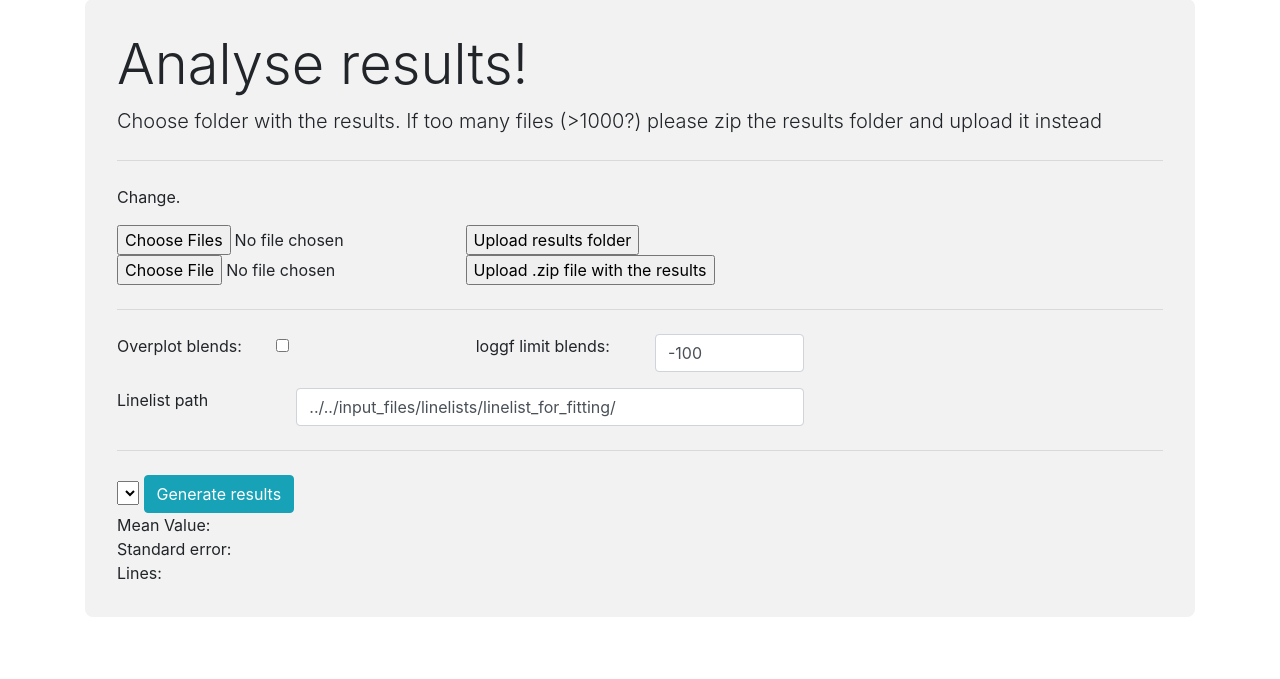
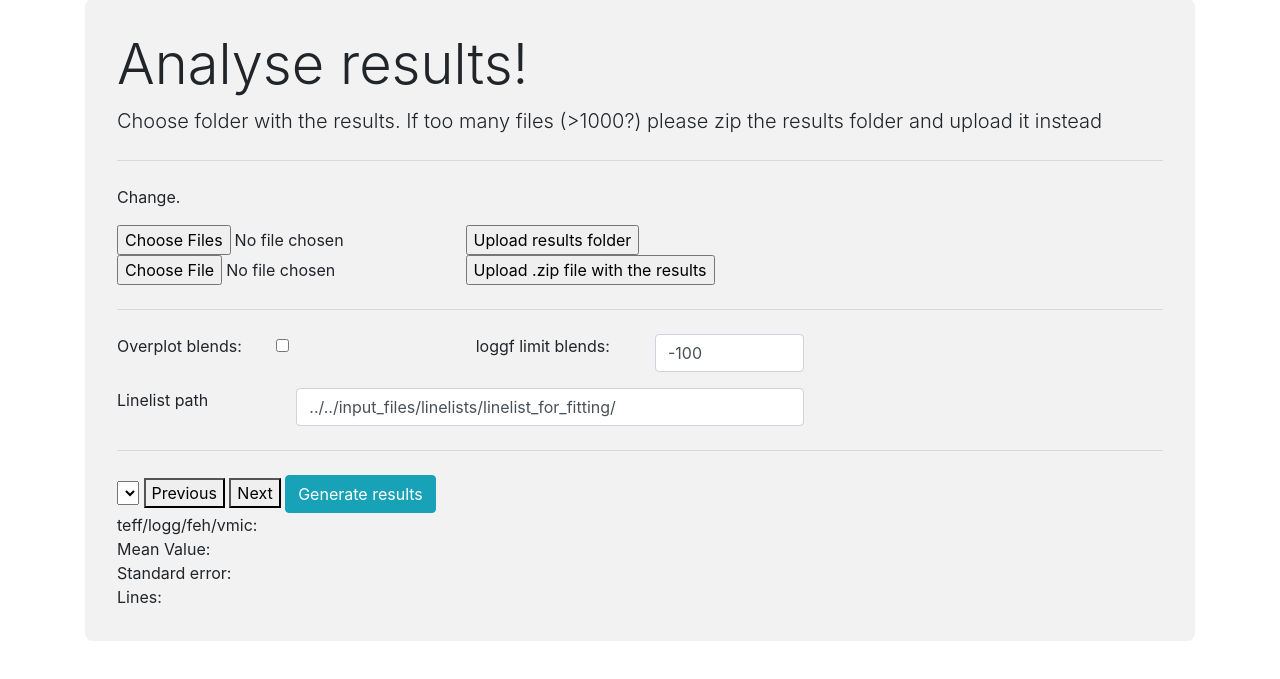
Before and after one commit to stormnick/TSGuiPy, a Flask app: page /spectral_fits_viewer in a window 1280 px wide. Shown: the part 121-800 px from the top of the page. Run offline with Flask 3, Linux system fonts and the light colour scheme; lists and menus that the app fills with data are empty; some libraries are stand-ins or nearby versions.

Commit message:
added plotting of blends/sensitivity. added stellar param and up/down buttons in spectra viewer

```diff
--- a/src/app.py
+++ b/src/app.py
@@ -140,7 +140,12 @@ def get_plot_fitted_result_one_star():
     linelist_path = data['linelistPath']
     loggf_limit = float(data['loggf_limit'])
     figures = []
+    avg_feh = []
+    avg_vmic = []
     for linemask_idx, linemask_center_wavelength in enumerate(data_results_storage["linemask_center_wavelengths"]):
+        avg_feh.append(data_results_storage['fitted_spectra'][specname]['Fe_H'][linemask_idx])
+        avg_vmic.append(data_results_storage['fitted_spectra'][specname]['vmic'][linemask_idx])
+
         center_wavelengths = data_results_storage["linemask_center_wavelengths"][linemask_idx]
         left_wavelengths = data_results_storage["linemask_left_wavelengths"][linemask_idx]
         right_wavelengths = data_results_storage["linemask_right_wavelengths"][linemask_idx]
@@ -178,7 +183,7 @@ def get_plot_fitted_result_one_star():
         title = (f"{data_results_storage['fitted_value_label']} = {fitted_value:.2f}, EW = {data_results_storage['fitted_spectra'][specname]['ew'][linemask_idx]:.2f}, "
                  f"chisqr = {data_results_storage['fitted_spectra'][specname]['chi_squared'][linemask_idx]:.6f}<br>"
                  f"ERR = {data_results_storage['fitted_spectra'][specname]['flag_error'][linemask_idx]}, WARN = {data_results_storage['fitted_spectra'][specname]['flag_warning'][linemask_idx]}, "
-                 f"vmac = {data_results_storage['fitted_spectra'][specname]['vmac'][linemask_idx]:.2f}, rot = {data_results_storage['fitted_spectra'][specname]['rotation'][linemask_idx]:.2f}, "
+                 f"vmac = {data_results_storage['fitted_spectra'][specname]['vmac'][linemask_idx]:.2f}, vsini = {data_results_storage['fitted_spectra'][specname]['rotation'][linemask_idx]:.2f}, "
                  f"rv_fit = {rv_fitted:.2f}")
         # for wavelength_fitted if difference between the points is lower than ldelta, remove any points in-between such that the difference is higher than ldelta
         # in general difference is constant
@@ -203,7 +208,12 @@ def get_plot_fitted_result_one_star():
         }
         figures.append(figure_data)
 
-    return jsonify(figures=figures)
+    stellar_param_teff = data_results_storage['fitted_spectra'][specname]['teff']
+    stellar_param_logg = data_results_storage['fitted_spectra'][specname]['logg']
+    stellar_param_feh = np.average(avg_feh)
+    stellar_param_vmic = np.average(avg_vmic)
+
+    return jsonify(figures=figures, stellar_param=f"{int(stellar_param_teff)}/{stellar_param_logg:.2f}/{stellar_param_feh:.2f}/{stellar_param_vmic:.2f}")
 
 """
 ABUNDANCE DIAGRAM
@@ -304,7 +314,7 @@ def resample_spectrum(wavelengths, flux, sampling_rate_AA):
     new_wavelengths = np.arange(new_wavelength_start, new_wavelength_end, sampling_rate_AA)
 
     # Create the interpolation function
-    interp_func = scipy.interpolate.interp1d(wavelengths, flux, kind='linear', fill_value=1)
+    interp_func = scipy.interpolate.interp1d(wavelengths, flux, kind='linear', fill_value=1, bounds_error=False)
 
     # Interpolate the flux to the new wavelength grid
     new_flux = interp_func(new_wavelengths)
@@ -754,6 +764,10 @@ def process_file(folder_path, processed_dict):
         if os.path.isfile(filename_fitted_spectra_just_blend):
             wavelength_just_blend, flux_just_blend = np.loadtxt(filename_fitted_spectra_just_blend, dtype=float,
                                                                 unpack=True)
+            # sort the arrays
+            indices_sort = np.argsort(wavelength_just_blend)
+            wavelength_just_blend = wavelength_just_blend[indices_sort]
+            flux_just_blend = flux_just_blend[indices_sort]
         else:
             wavelength_just_blend, flux_just_blend = np.array([]), np.array([])
         wavelength_just_blend, flux_just_blend = list(wavelength_just_blend), list(flux_just_blend)
@@ -761,6 +775,10 @@ def process_file(folder_path, processed_dict):
         if os.path.isfile(filename_fitted_spectra_minus_sensitivity):
             wavelength_minus_sensitivity, flux_minus_sensitivity = np.loadtxt(filename_fitted_spectra_minus_sensitivity,
                                                                               dtype=float, unpack=True)
+            # sort the arrays
+            indices_sort = np.argsort(wavelength_minus_sensitivity)
+            wavelength_minus_sensitivity = wavelength_minus_sensitivity[indices_sort]
+            flux_minus_sensitivity = flux_minus_sensitivity[indices_sort]
         else:
             wavelength_minus_sensitivity, flux_minus_sensitivity = np.array([]), np.array([])
         wavelength_minus_sensitivity, flux_minus_sensitivity = list(wavelength_minus_sensitivity), list(flux_minus_sensitivity)
@@ -768,6 +786,10 @@ def process_file(folder_path, processed_dict):
         if os.path.isfile(filename_fitted_spectra_plus_sensitivity):
             wavelength_plus_sensitivity, flux_plus_sensitivity = np.loadtxt(filename_fitted_spectra_plus_sensitivity,
                                                                             dtype=float, unpack=True)
+            # sort the arrays
+            indices_sort = np.argsort(wavelength_plus_sensitivity)
+            wavelength_plus_sensitivity = wavelength_plus_sensitivity[indices_sort]
+            flux_plus_sensitivity = flux_plus_sensitivity[indices_sort]
         else:
             wavelength_plus_sensitivity, flux_plus_sensitivity = np.array([]), np.array([])
         wavelength_plus_sensitivity, flux_plus_sensitivity = list(wavelength_plus_sensitivity), list(flux_plus_sensitivity)
--- a/src/templates/spectral_fits_viewer.html
+++ b/src/templates/spectral_fits_viewer.html
@@ -208,19 +208,21 @@
             </div>
 
             <hr class="my-4">
-                    <form id="specnameChoiceForm" method="post">
+                <form id="specnameChoiceForm" method="post">
                     <select id="specname">
                         {% for option in options %}
                         <option value="{{ option }}">{{ option }}</option>
                         {% endfor %}
                     </select>
+                        <button type="button" onclick="moveUp()">Previous</button>
+                        <button type="button" onclick="moveDown()">Next</button>
                     <input class="btn btn-info" type="submit" value="Generate results">
                 </form>
-                <div id="plotsGrid"></div>
+                <div id="stellarParam">teff/logg/feh/vmic: </div>
                 <div id="meanValue">Mean Value: </div>
                 <div id="standardError">Standard error: </div>
                 <div id="countValue">Lines: </div>
-
+                <div id="plotsGrid"></div>
             <div id="plot-container"></div>
         </div>
 
@@ -244,6 +246,7 @@
             success: function(response) {
                 displayNotification("Success!", 3000, "green"); // Example: blue for processing
                 displayFigures(response.figures);
+                document.getElementById('stellarParam').textContent = 'teff/logg/feh/vmic: ' + response.stellar_param;
             },
             error: function(xhr, status, error) {
                 displayNotification("Error :(", 3000, "red"); // Example: blue for processing
@@ -372,6 +375,22 @@
         document.getElementById('countValue').textContent = 'Count: ' + count;
     }
 
+    const selectElement = document.getElementById("specname");
+
+    function moveUp() {
+        // Move up only if not at the first option
+        if (selectElement.selectedIndex > 0) {
+            selectElement.selectedIndex -= 1;
+        }
+    }
+
+    function moveDown() {
+        // Move down only if not at the last option
+        if (selectElement.selectedIndex < selectElement.options.length - 1) {
+            selectElement.selectedIndex += 1;
+        }
+    }
+
     </script>
 
 </body>
```
